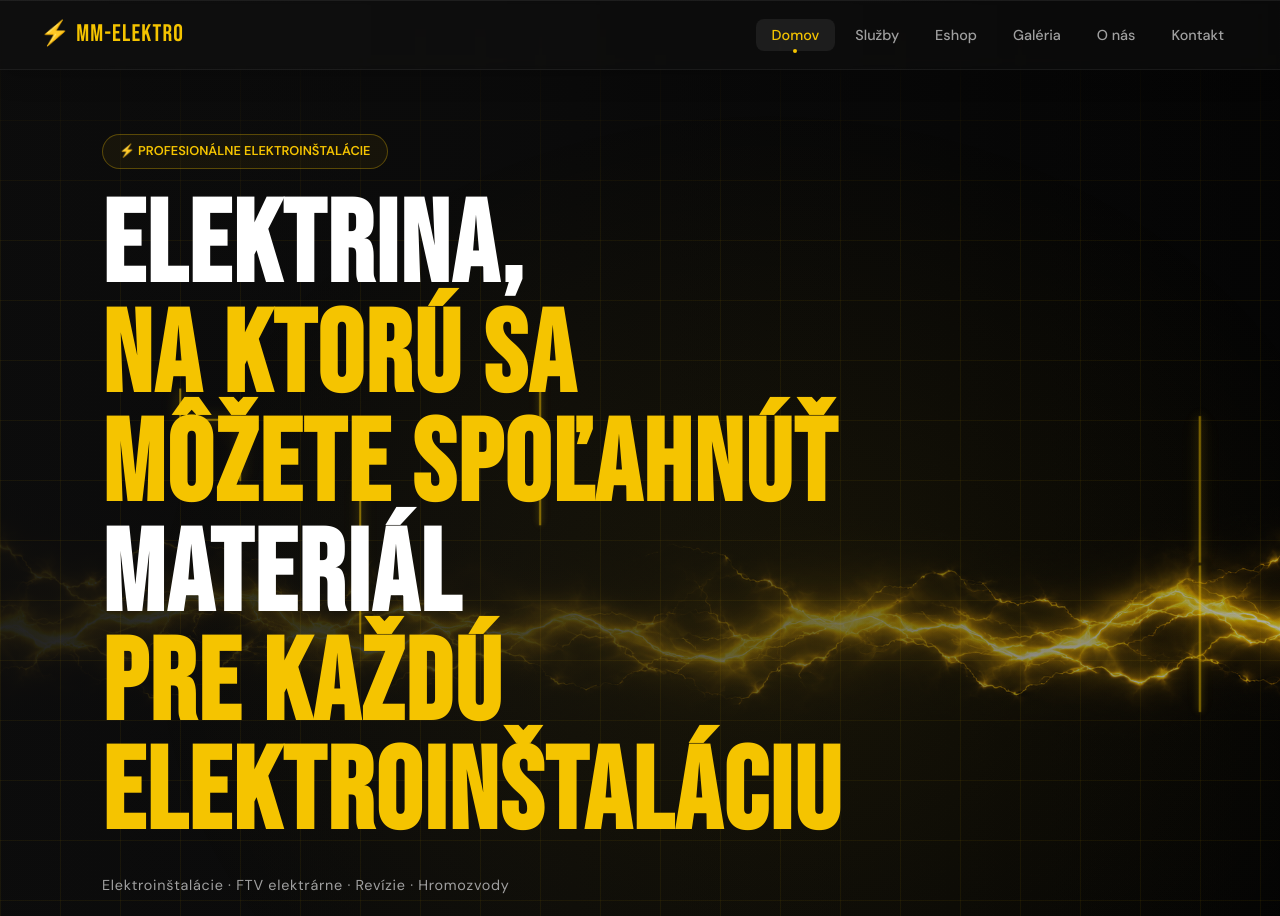
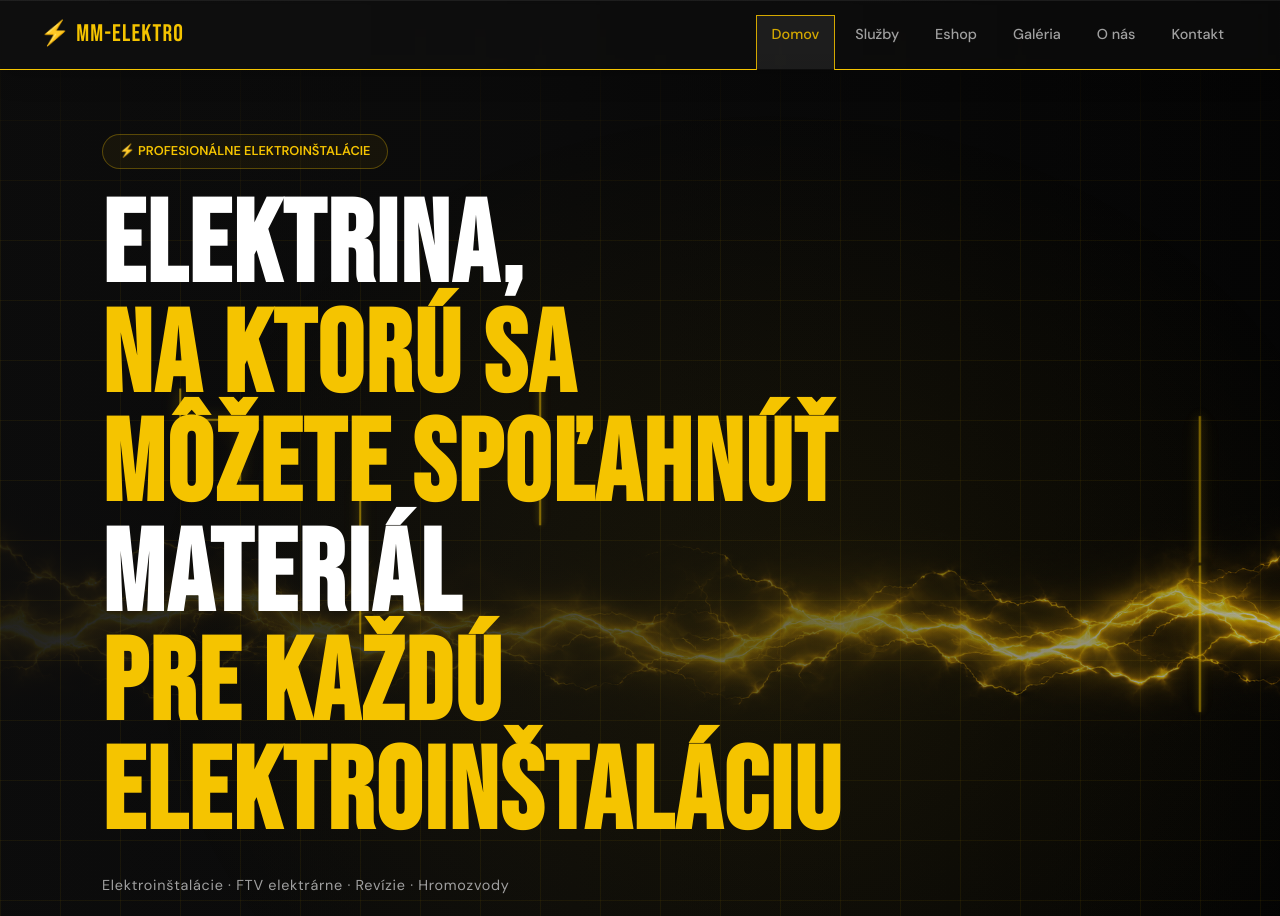
Before and after one commit to steraKParkyy/Elektro-web, a plain HTML site: page index.html in a window 1280 px wide. Shown: the top 916 px of the page. Drawn offline with Linux system fonts and the light colour scheme; animation ran at ten frames a second.

Commit message:
uprava navigacie, dorobenie bordru okolo navigacie a akticnej sekcie v navigacii

```diff
--- a/js.js
+++ b/js.js
@@ -7,6 +7,7 @@ const navLinks = document.querySelectorAll('.nav-link');
 const sideLinks = document.querySelectorAll('.side-link');
 const desktopNav = document.getElementById('desktopNav');
 const sideNav = document.getElementById('sideNav');
+let previousActiveNavIndex = -1;
 
 function updateActiveNav() {
     const scrollY = window.scrollY;
@@ -15,10 +16,17 @@ function updateActiveNav() {
         const sectionHeight = section.offsetHeight;
         const sectionId = section.getAttribute('id');
         if (scrollY >= sectionTop && scrollY < sectionTop + sectionHeight) {
-            navLinks.forEach(link => {
-                link.classList.remove('active');
-                if (link.getAttribute('href') === `#${sectionId}`) link.classList.add('active');
-            });
+            const activeNavIndex = Array.from(navLinks).findIndex(
+                link => link.getAttribute('href') === `#${sectionId}`
+            );
+            if (activeNavIndex !== -1 && activeNavIndex !== previousActiveNavIndex) {
+                const isReverse = previousActiveNavIndex !== -1 && activeNavIndex < previousActiveNavIndex;
+                navLinks.forEach((link, index) => {
+                    link.classList.toggle('active', index === activeNavIndex);
+                    link.classList.toggle('nav-link--reverse', index === activeNavIndex && isReverse);
+                });
+                previousActiveNavIndex = activeNavIndex;
+            }
             sideLinks.forEach(link => {
                 link.classList.remove('active');
                 if (link.getAttribute('data-section') === sectionId) link.classList.add('active');
--- a/style.css
+++ b/style.css
@@ -127,7 +127,7 @@ img { max-width: 100%; display: block; }
     position: fixed;
     top: 0; left: 0; right: 0;
     height: var(--nav-h);
-    border-bottom: 1px solid rgba(255,255,255,0.06);
+    border-bottom: 1px solid var(--yellow);
     display: flex;
     align-items: center;
     justify-content: space-between;
@@ -149,13 +149,21 @@ img { max-width: 100%; display: block; }
 
 .nav-links {
     display: flex;
-    align-items: center;
+    height: 100%;
+    align-items: stretch;
     gap: 0.25rem;
 }
 
+.nav-links li {
+    display: flex;
+    align-items: center;
+}
+
 .nav-link {
-    padding: 0.45rem 1rem;
-    border-radius: 8px;
+    padding: 0.45rem calc(1rem - 1px);
+    border: 1px solid transparent;
+    border-bottom: 0;
+    border-radius: 0;
     font-size: 0.9rem;
     font-weight: 500;
     color: var(--gray-light);
@@ -169,16 +177,70 @@ img { max-width: 100%; display: block; }
     background: var(--white-dim);
 }
 
-.nav-link.active::after {
+.nav-link.active {
+    color: var(--yellow-dark);
+    border-color: transparent;
+    background: var(--white-dim);
+}
+
+.nav-link.active::before {
     content: '';
     position: absolute;
-    bottom: -2px;
-    left: 50%;
-    transform: translateX(-50%);
-    width: 4px;
-    height: 4px;
-    background: var(--yellow);
-    border-radius: 50%;
+    top: -1px;
+    right: -1px;
+    bottom: calc((100% - var(--nav-h)) / 2 - 0.5px);
+    left: -1px;
+    z-index: 1;
+    background-image:
+        linear-gradient(var(--yellow-dark), var(--yellow-dark)),
+        linear-gradient(var(--yellow-dark), var(--yellow-dark)),
+        linear-gradient(var(--yellow-dark), var(--yellow-dark));
+    background-repeat: no-repeat;
+    background-position: left bottom, left top, right top;
+    background-size: 1px 0, 0 1px, 1px 0;
+    pointer-events: none;
+    animation: navBorderDraw 2s ease-in-out forwards;
+}
+
+.nav-link.active.nav-link--reverse::before {
+    background-position: left top, right top, right bottom;
+    animation-name: navBorderDrawReverse;
+}
+
+.nav-link::after {
+    content: '';
+    position: absolute;
+    top: 100%;
+    right: -1px;
+    left: -1px;
+    height: calc((var(--nav-h) - 100%) / 2 + 0.5px);
+    background: transparent;
+    pointer-events: none;
+    z-index: 0;
+    transition: background-color var(--transition);
+}
+
+.nav-link.active::after {
+    border-radius: 0;
+    background: linear-gradient(
+        to bottom,
+        var(--white-dim) 0 calc(100% - 1px),
+        var(--dark) calc(100% - 1px) 100%
+    );
+}
+
+@keyframes navBorderDraw {
+    0% { background-size: 1px 0, 0 1px, 1px 0; }
+    33% { background-size: 1px 100%, 0 1px, 1px 0; }
+    66% { background-size: 1px 100%, 100% 1px, 1px 0; }
+    100% { background-size: 1px 100%, 100% 1px, 1px 100%; }
+}
+
+@keyframes navBorderDrawReverse {
+    0% { background-size: 1px 0, 0 1px, 1px 0; }
+    33% { background-size: 1px 0, 0 1px, 1px 100%; }
+    66% { background-size: 1px 0, 100% 1px, 1px 100%; }
+    100% { background-size: 1px 100%, 100% 1px, 1px 100%; }
 }
 
 .nav-cta {
@@ -385,6 +447,14 @@ img { max-width: 100%; display: block; }
 }
 
 @media (prefers-reduced-motion: reduce) {
+    .nav-link.active::before {
+        animation: none;
+        background-size: 1px 100%, 100% 1px, 1px 100%;
+    }
+    .nav-link.active.nav-link--reverse::before {
+        animation: none;
+    }
+
     .hero-grid,
     .onas-section::before,
     .eshop-section::before,
```
